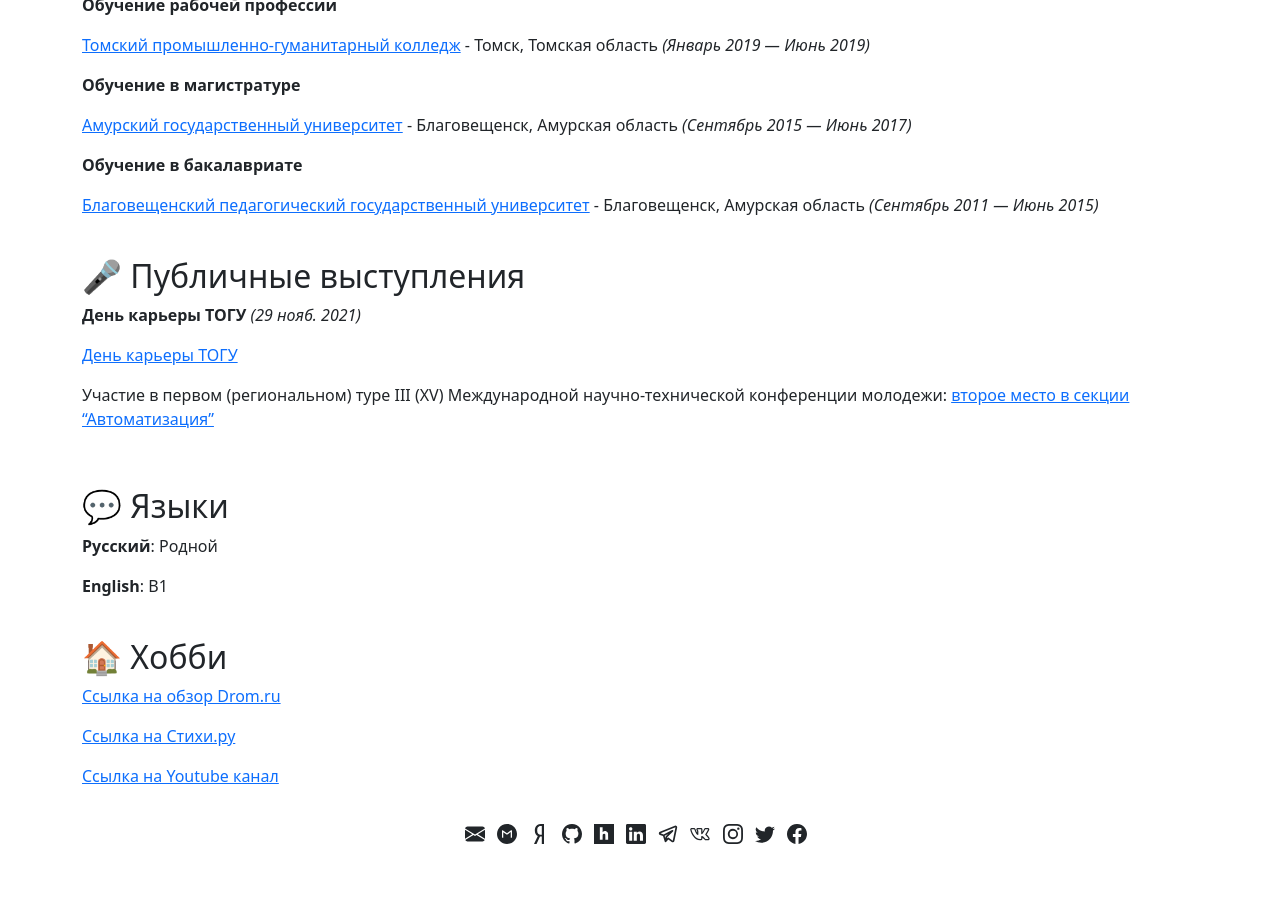
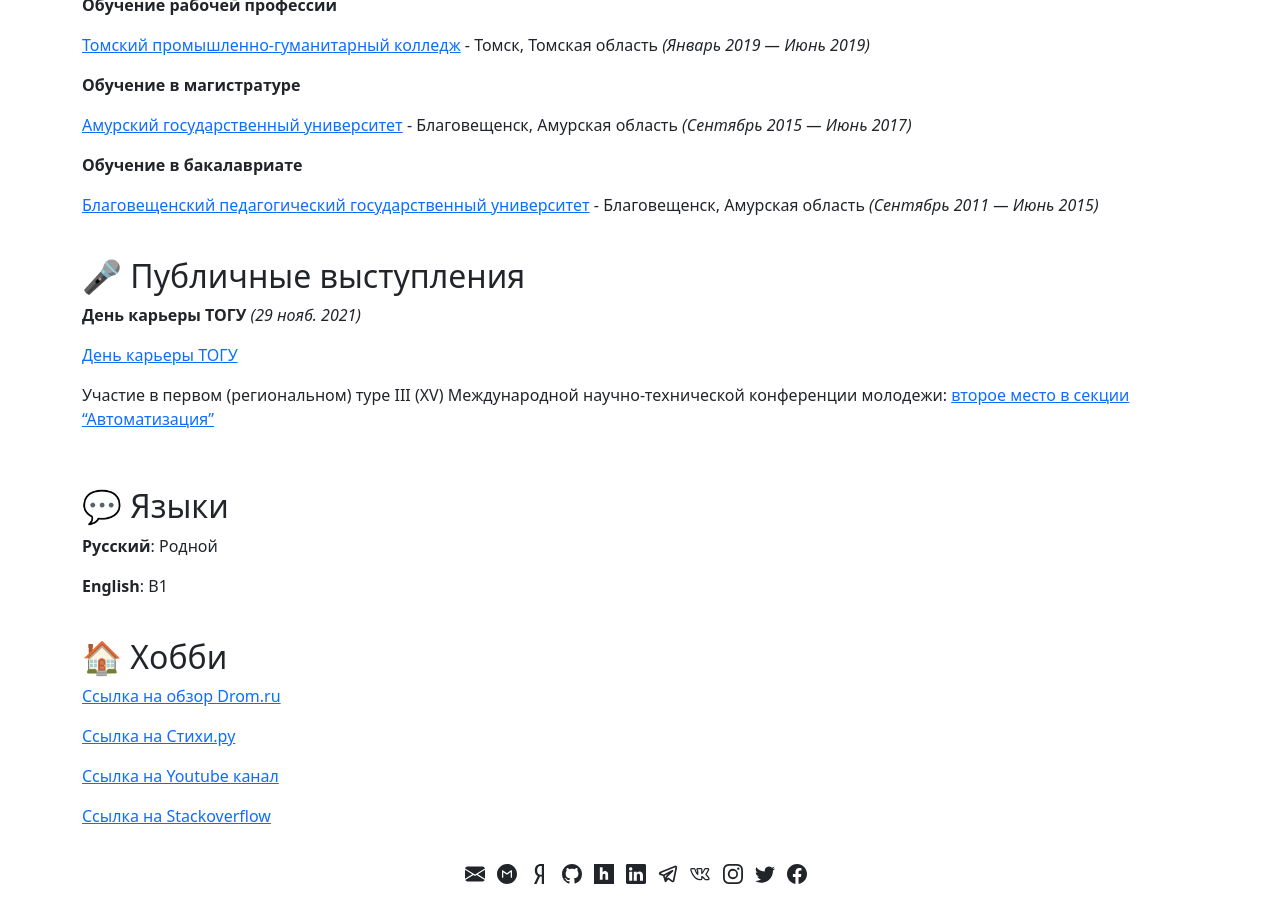
Before and after one commit to OlegBezverhii/olegbezverhii.github.io, a Jekyll site: the page built from anypages/about.md, in a window 1280 px wide and 900 px high, scrolled down 1206 px. Built offline with Jekyll 4.4.1, drawn with Linux system fonts in a browser that asks for light colours; before the commit the page ends 2066 px from its top, so only the background shows below that.

Commit message:
Update about.md

```diff
--- a/anypages/about.md
+++ b/anypages/about.md
@@ -85,3 +85,5 @@ permalink: /about/
 [Ссылка на Стихи.ру](https://stihi.ru/avtor/olegbezverhii)
 
 [Ссылка на Youtube канал](https://www.youtube.com/user/TheOlegye/videos)
+
+[Ссылка на Stackoverflow](https://ru.stackoverflow.com/users/207176/oleg-bezverhii)
```
